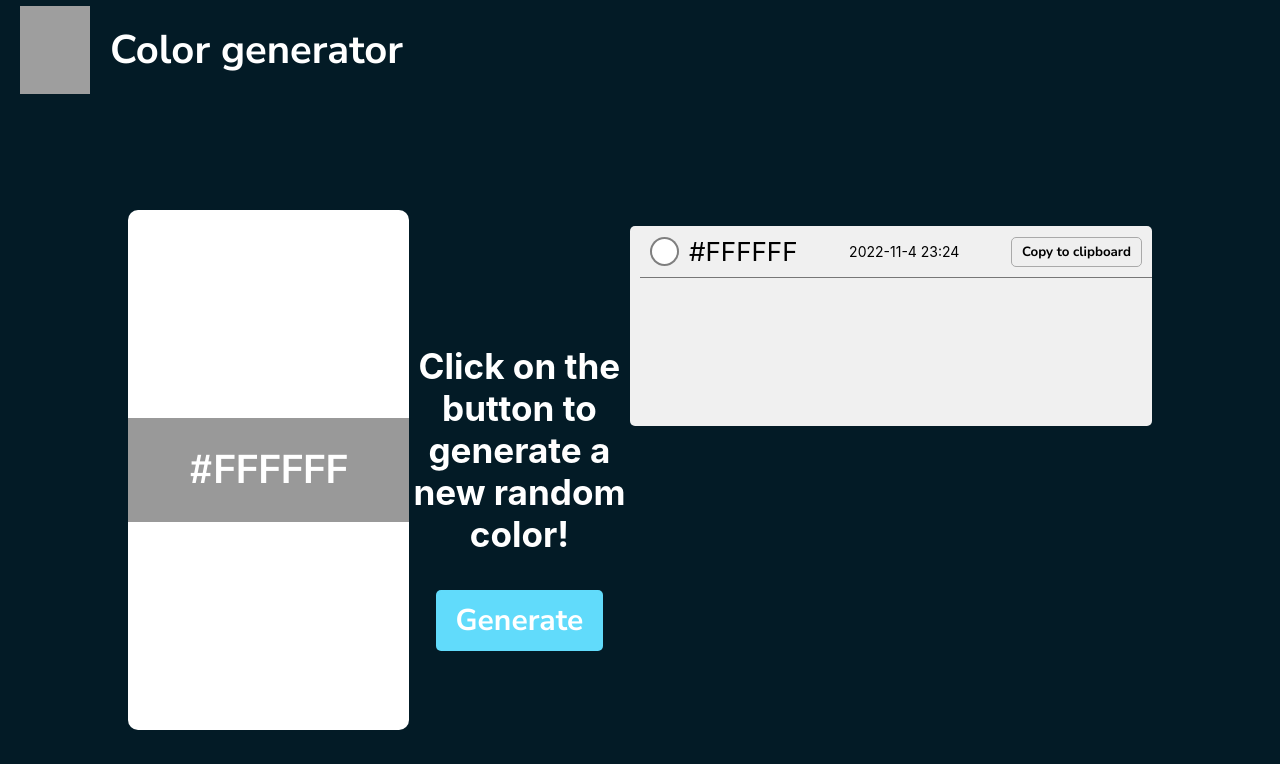
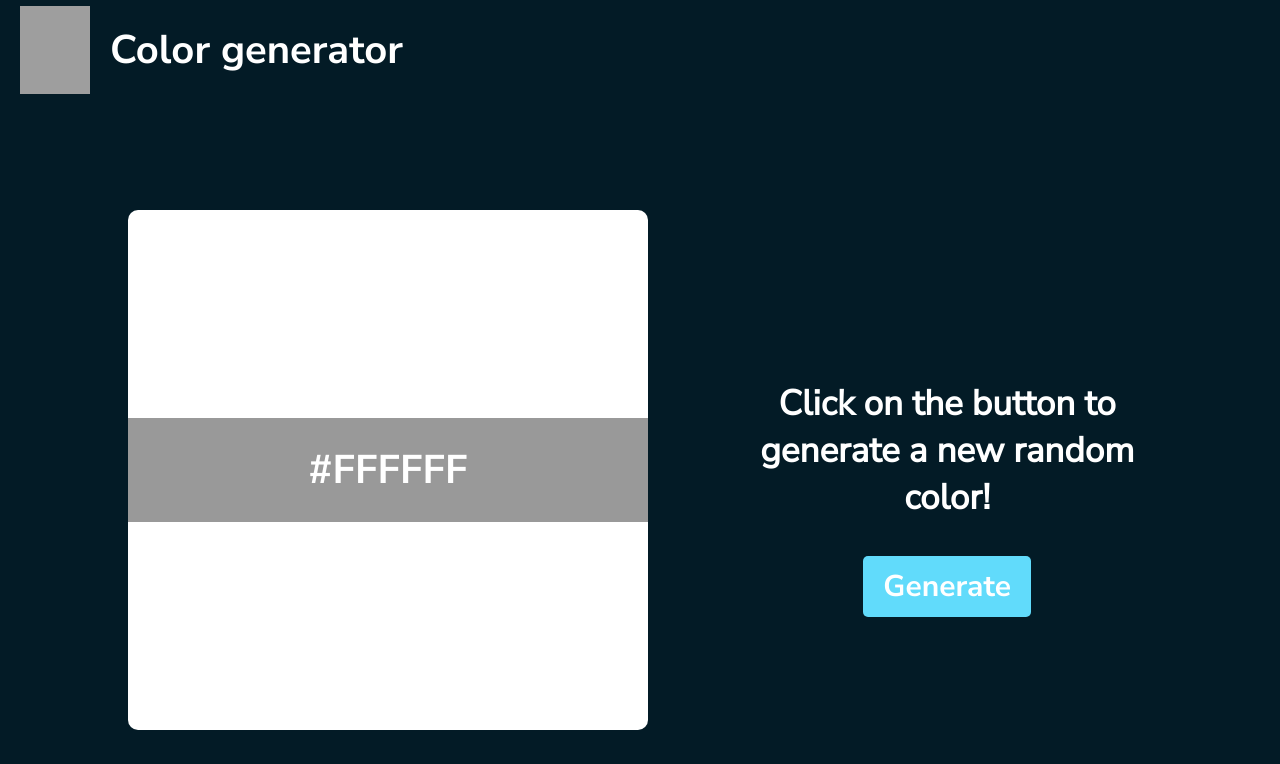
Before and after one commit to fabio-gabriel/React-color-generator, a React (Create React App) app: page / in a window 1280 px wide. Shown: the top 764 px of the page. Built offline with nearby package versions, Linux system fonts and the light colour scheme; grey boxes are pictures that could not be loaded.

Commit message:
fix: useState in contextProvider

```diff
--- a/src/App.css
+++ b/src/App.css
@@ -1,5 +1,6 @@
 body {
   background-color: #031B26;
+  font-family: 'Nunito-light';
 }
 
 @font-face {
@@ -12,45 +13,15 @@ body {
   src: local("NunitoSans-Bold.ttf"), url("./fonts/NunitoSans-Bold.ttf");
 }
 
-.App-logo {
-  height: 40vmin;
-  pointer-events: none;
-}
-
-@media (prefers-reduced-motion: no-preference) {
-  .App-logo {
-    animation: App-logo-spin infinite 20s linear;
-  }
-}
-
-.App-header {
-  background-color: #282c34;
-  min-height: 100vh;
-  display: flex;
-  flex-direction: column;
-  align-items: center;
-  justify-content: center;
-  font-size: calc(10px + 2vmin);
-  color: white;
-}
-
-.App-link {
-  color: #61dafb;
-}
-
-@keyframes App-logo-spin {
-  from {
-    transform: rotate(0deg);
-  }
-  to {
-    transform: rotate(360deg);
-  }
-}
-
 .panel {
   display: flex;
   justify-content: space-between;
   width: 80vw;
   height: 520px;
-  margin: 120px auto;
+  margin: 120px auto 20px;
 }
+
+.colors-list {
+  display: flex;
+  justify-content: center;
+}
--- a/src/App.js
+++ b/src/App.js
@@ -1,16 +1,20 @@
 import "./App.css";
 import Card from "./components/Card.js";
 import ActionButton from "./components/ActionButton.js";
-import ColorsHistory from "./components/ColorsHistory"
+import Header from "./components/Header";
+import ColorsHistory from "./components/ColorsHistory";
 import ContextProvider from "./contexts/ContextProvider";
 
 function App() {
   return (
     <ContextProvider>
+      <Header />
       <div className="App">
         <div className="panel">
           <Card />
           <ActionButton />
+        </div>
+        <div className="colors-list">
           <ColorsHistory />
         </div>
       </div>
--- a/src/components/ActionButton.js
+++ b/src/components/ActionButton.js
@@ -9,7 +9,7 @@ function ActionButton() {
     <div className="ActionButton">
       <h3>Click on the button to generate a new random color!</h3>
       <div className="centerButton">
-        <button onClick={Context.generateHexColor}>Generate</button>
+        <button onMouseDown={Context.generateHexColor}>Generate</button>
       </div>
     </div>
   );
--- a/src/components/ColorsHistory.js
+++ b/src/components/ColorsHistory.js
@@ -12,7 +12,7 @@ export default function ColorsHistory({ colors }) {
         {Context.colors.map((item) => {
           let style = { backgroundColor: item.color };
           return (
-            <li key={item}>
+            <li key={item.color}>
               <span className="list-item-info">
                 <span className="color-bubble" style={style}></span>
                 <span className="list-item-name"> {item.color} </span>
--- a/src/contexts/ContextProvider.js
+++ b/src/contexts/ContextProvider.js
@@ -2,7 +2,9 @@ import ColorContext from "./ColorContext";
 import { useState } from "react";
 
 function ContextProvider(props) {
-  const [color, setColor] = useState("#FFFFFF");
+  const [colors, setColor] = useState([
+    { color: "#FFFFFF", time: formatDate() },
+  ]);
 
   function formatDate() {
     const date = new Date();
@@ -12,7 +14,7 @@ function ContextProvider(props) {
   }
 
   let state = {
-    colors: [{ color: "#FFFFFF", time: formatDate() }],
+    colors: colors,
     user: {
       loggedIn: false,
       name: "Please Log In",
@@ -20,14 +22,14 @@ function ContextProvider(props) {
   };
 
   const generateHexColor = () => {
-    let string = "1234567890abcdef";
+    let string = "1234567890ABCDEF";
     let newColor = "";
 
     for (let i = 0; i < 6; i++) {
       newColor += string[Math.floor(Math.random() * string.length)];
     }
 
-    state.colors.unshift({ color: newColor, time: formatDate() });
+    setColor([{ color: "#" + newColor, time: formatDate() }, ...state.colors]);
   };
 
   return (
--- a/src/index.js
+++ b/src/index.js
@@ -2,13 +2,11 @@ import React from "react";
 import ReactDOM from "react-dom/client";
 import "./index.css";
 import App from "./App";
-import Header from "./components/Header.js";
 import reportWebVitals from "./reportWebVitals";
 
 const root = ReactDOM.createRoot(document.getElementById("root"));
 root.render(
   <React.StrictMode>
-    <Header />
     <App />
   </React.StrictMode>
 );
```
